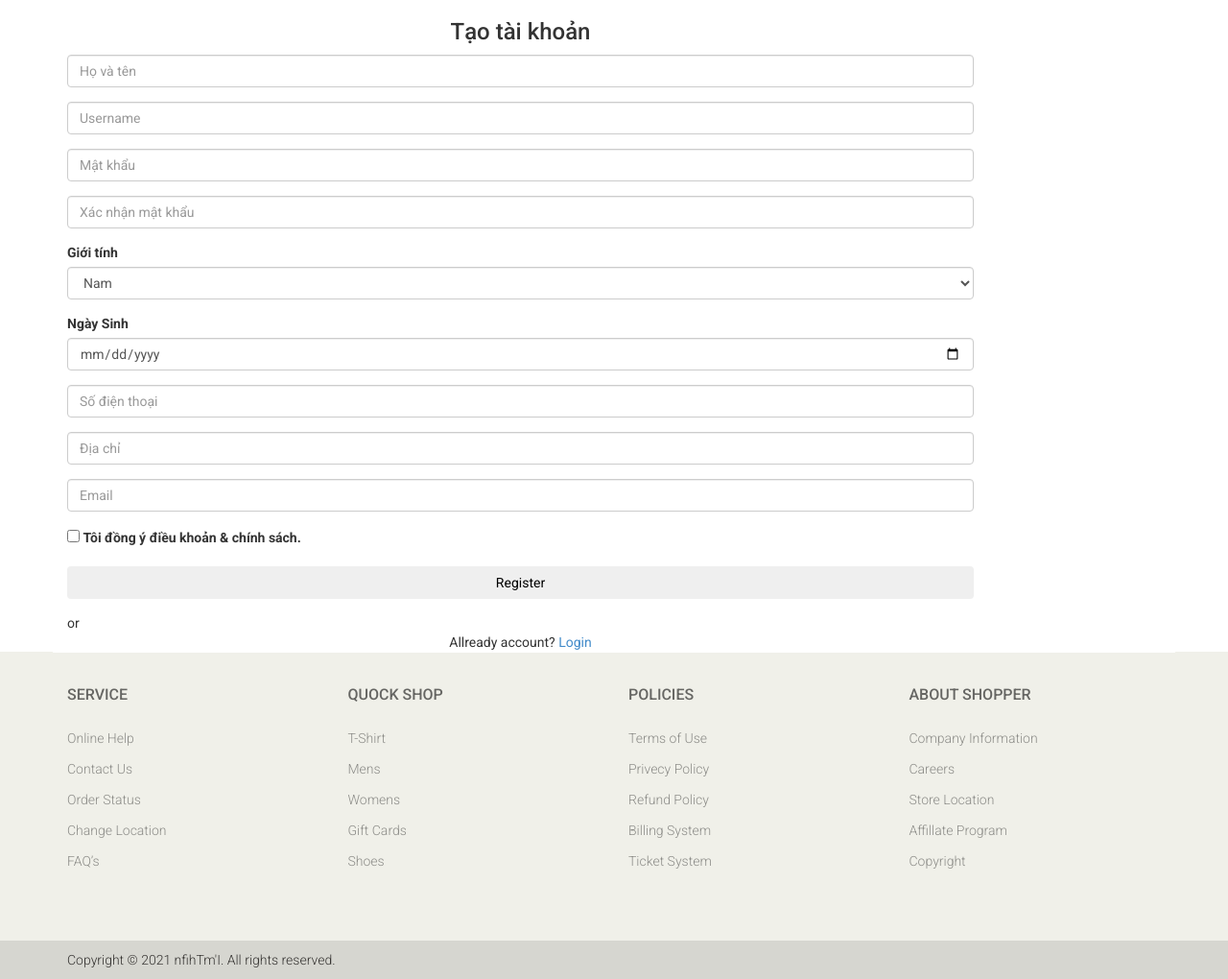
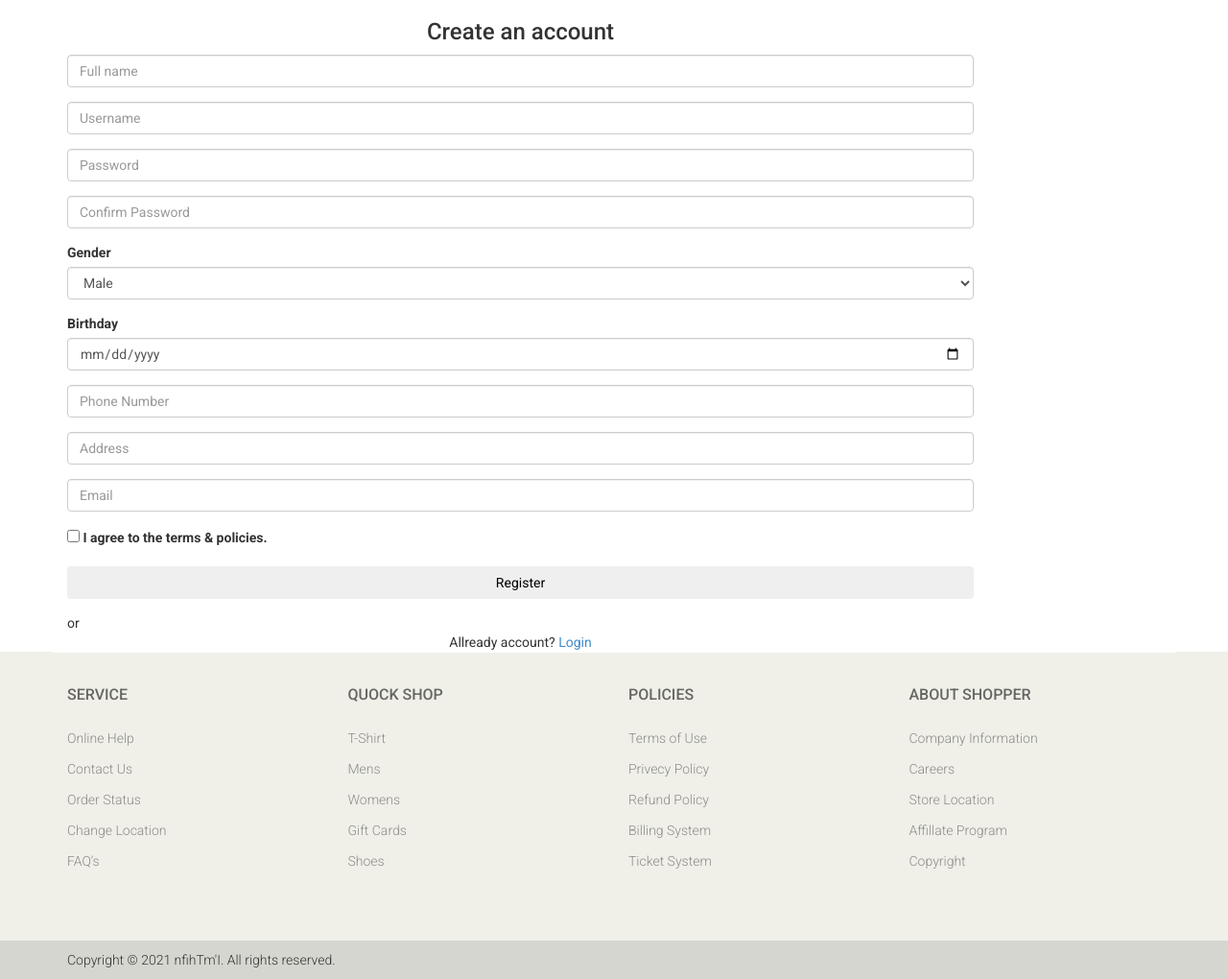
Before and after one commit to Thifnmi/web-django, a Django app: template web_sales/main/templates/client/register.html in a window 1280 px wide. Shown: the part 212-1232 px from the top of the page at 96% size. Run offline with Django 3.2, Linux system fonts and the light colour scheme; the template is opened without the code that fills it, so the values that code supplies are empty; some libraries are stand-ins or nearby versions.

```diff
--- a/web_sales/main/templates/client/register.html
+++ b/web_sales/main/templates/client/register.html
@@ -10,53 +10,47 @@
                     <div class="login_wrap">
                         <div class="padding_eight_all bg-white">
                             <div class="heading_s1">
-                                <h3 style="text-align: center;">Tạo tài khoản</h3>
+                                <h3 style="text-align: center;">Create an account</h3>
                             </div>
                             <form action="" method="post">
                                 <div class="form-group">
-                                    <input type="text" required="" class="form-control" name="fullname" placeholder="Họ và tên">
+                                    <input type="text" required="" class="form-control" name="fullname" placeholder="Full name">
                                 </div>
                                 <div class="form-group">
                                     <input type="text" required="" class="form-control" name="username" placeholder="Username">
                                 </div>
                                 <div class="form-group">
-                                    <input class="form-control" required="" minlength="8" type="password" name="password" placeholder="Mật khẩu">
+                                    <input class="form-control" required="" minlength="8" type="password" name="password" placeholder="Password">
                                 </div>
                                 <div class="form-group">
-                                    <input class="form-control" required="" minlength="8" type="password" name="repassword" placeholder="Xác nhận mật khẩu">
+                                    <input class="form-control" required="" minlength="8" type="password" name="repassword" placeholder="Confirm Password">
                                 </div>
                                 <div class="form-group">
-                                    <label class="bold">Giới tính</label>
+                                    <label class="bold">Gender</label>
                                     <select class="form-control first_null not_chosen" name="gender">
-                                        <option value="Nam">Nam</option>
-                                        <option value="Nữ">Nữ</option>
-                                        <option value="Khác">Khác</option>
+                                        <option value="Nam">Male</option>
+                                        <option value="Nữ">Female</option>
+                                        <option value="Khác">Orther</option>
                                     </select>
-                                    <!-- <input type="radio" name="gender" value="Male">Nam
-                                        <input type="radio" name="gender" value="Female">Nữ -->
                                 </div>
                                 <div class="form-group">
-                                    <label class="bold">Ngày Sinh</label>
+                                    <label class="bold">Birthday</label>
                                     <input type="date" required="" class="form-control" name="birthday">
                                 </div>
                                 <div class="form-group">
-                                    <input type="phone" required="" class="form-control" name="phonenumber" placeholder="Số điện thoại">
+                                    <input type="phone" required="" class="form-control" name="phonenumber" placeholder="Phone Number">
                                 </div>
                                 <div class="form-group">
-                                    <input type="text" required="" class="form-control" name="address" placeholder="Địa chỉ">
+                                    <input type="text" required="" class="form-control" name="address" placeholder="Address">
                                 </div>
                                 <div class="form-group">
                                     <input type="text" required="" class="form-control" name="email" placeholder="Email" required>
                                 </div>
-
-                                <!-- <div class="form-group">
-                                    <input type="text" required="" class="form-control" name="country" placeholder="Enter Your Country">
-                                </div> -->
                                 <div class="login_footer form-group">
                                     <div class="chek-form">
                                         <div class="custome-checkbox">
                                             <input class="form-check-input" required type="checkbox" name="checkbox" id="exampleCheckbox2" value="">
-                                            <label class="form-check-label" for="exampleCheckbox2"><span>Tôi đồng ý điều khoản &amp; chính sách.</span></label>
+                                            <label class="form-check-label" for="exampleCheckbox2"><span>I agree to the terms &amp; policies.</span></label>
                                         </div>
                                     </div>
                                 </div>
@@ -64,12 +58,9 @@
                                     <button type="submit" class="btn btn-fill-out btn-block" name="register">Register</button>
                                 </div>
                             </form>
-
-
                             <div class="different_login">
                                 <span> or</span>
                             </div>
-
                             <div class="form-note text-center">Allready account? <a href="{% url 'login' %}">Login</a></div>
                         </div>
                     </div>
--- a/web_sales/main/templates/page/index.html
+++ b/web_sales/main/templates/page/index.html
@@ -1,6 +1,7 @@
 {% extends 'page/Layout.html' %}
 {% load static %}
 {% block content %}
+{% csrf_token %}
   <!-- Content Wrapper. Contains page content -->
   <div class="content-wrapper">
     <!-- Content Header (Page header) -->
--- a/web_sales/main/templates/page/login.html
+++ b/web_sales/main/templates/page/login.html
@@ -26,6 +26,7 @@
       <p class="login-box-msg">Sign in to start your session</p>
 
       <form action="{% url 'manager' %}" method="post">
+      {% csrf_token %}
         <div class="input-group mb-3">
           <input type="email" class="form-control" placeholder="Username/Email">
           <div class="input-group-append">
```
Also changed, not shown: web_sales/main/templates/client/login.html (+3 -13 lines).
